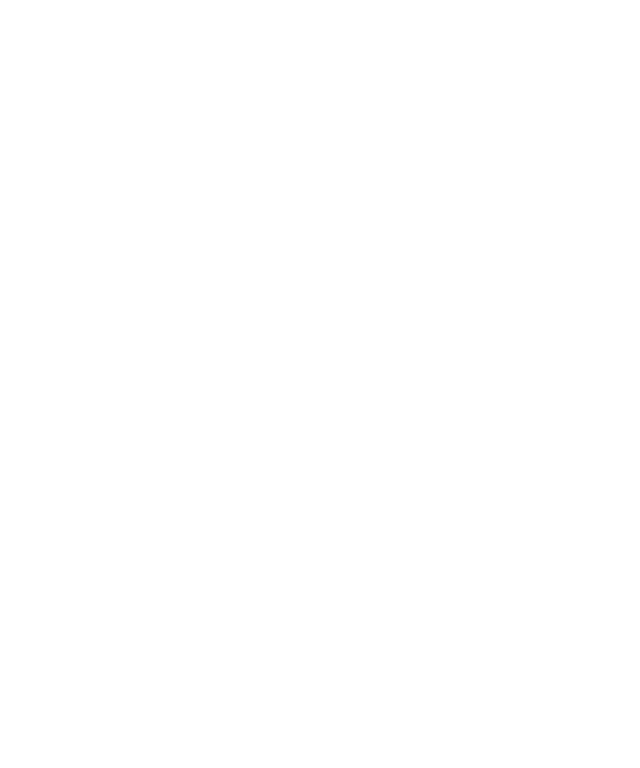
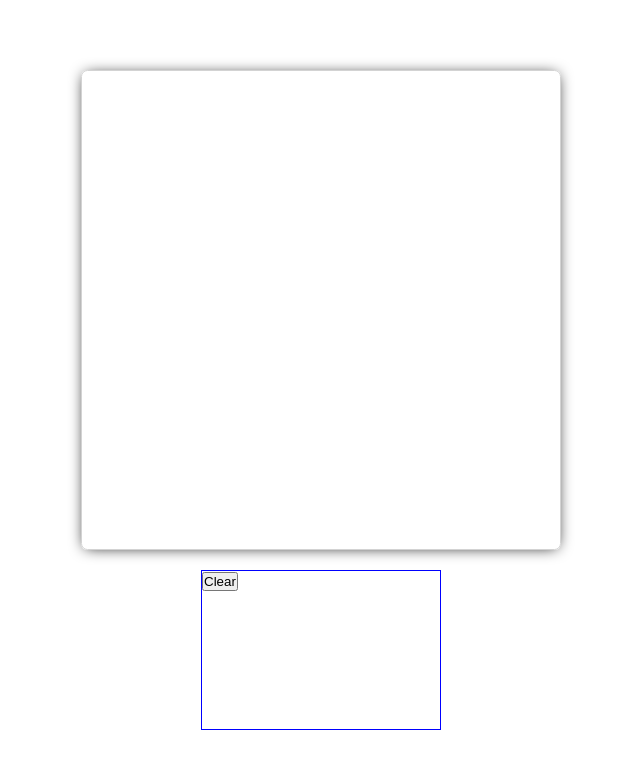
Before and after one commit to nronzel/TOP-Etchasketch, a plain HTML site: page index.html in a window 1280 px wide. Shown: the whole page, without its empty margins (319-959 px from the left). Drawn offline with Linux system fonts and the light colour scheme.

Commit message:
added hover feature and clear button to clear screen

```diff
--- a/index.html
+++ b/index.html
@@ -9,6 +9,10 @@
     <title>Etch-a-Sketch</title>
 </head>
 <body>
-
+    <div class="container">
+    </div>
+    <div class="controls">
+        <button class="reset" type="reset" label="reset" value="reset">Clear</button>
+    </div>
 </body>
 </html>
--- a/script.js
+++ b/script.js
@@ -1,3 +1,27 @@
-const container = document.querySelector('.drawArea');
+const container = document.querySelector('.container');
+const clear = document.querySelector('.reset');
 
-console.log(container);
+// function reset(e) {
+//     e.classList.remove = 'hovered';
+// }
+
+
+function makeRows(rows, columns) {
+    container.style.setProperty('--rows', rows);
+    container.style.setProperty('--cols', columns);
+    for (let i = 0; i < (rows * columns); i++) {
+        let cell = document.createElement('div');
+        // cell.textContent = (i + 1);
+        container.appendChild(cell).className = 'gridItem';
+        cell.onmouseover = function () {
+            cell.classList = 'hovered';
+        };
+        clear.addEventListener('click', () => {
+            cell.classList.remove('hovered');
+        });
+    };
+};
+
+// clear.addEventListener('click', reset);
+
+makeRows(16,16);
--- a/style.css
+++ b/style.css
@@ -16,8 +16,8 @@ html {
 }
 
 :root {
-    --cols: = 15;
-    --rows: = 15;
+    --cols: = 1;
+    --rows: = 1;
 }
 
 body {
@@ -31,7 +31,7 @@ body {
 
 .container {
     border: 1px solid lightgrey;
-    border-radius: 2rem;;
+    border-radius: .4rem;
     height: 30rem;
     width: 30rem;
     text-align: center;
@@ -40,6 +40,7 @@ body {
     display: grid;
     grid-template-columns: repeat(var(--cols), 1fr);
     grid-template-rows: repeat(var(--rows), 1fr);
+    padding: .5rem
 }
 
 .controls {
@@ -49,5 +50,9 @@ body {
 }
 
 .gridItem {
-    border: 1px solid black;
+    /* border: 1px solid black; */
 }
+
+.hovered {
+    background-color: black;
+}
```
